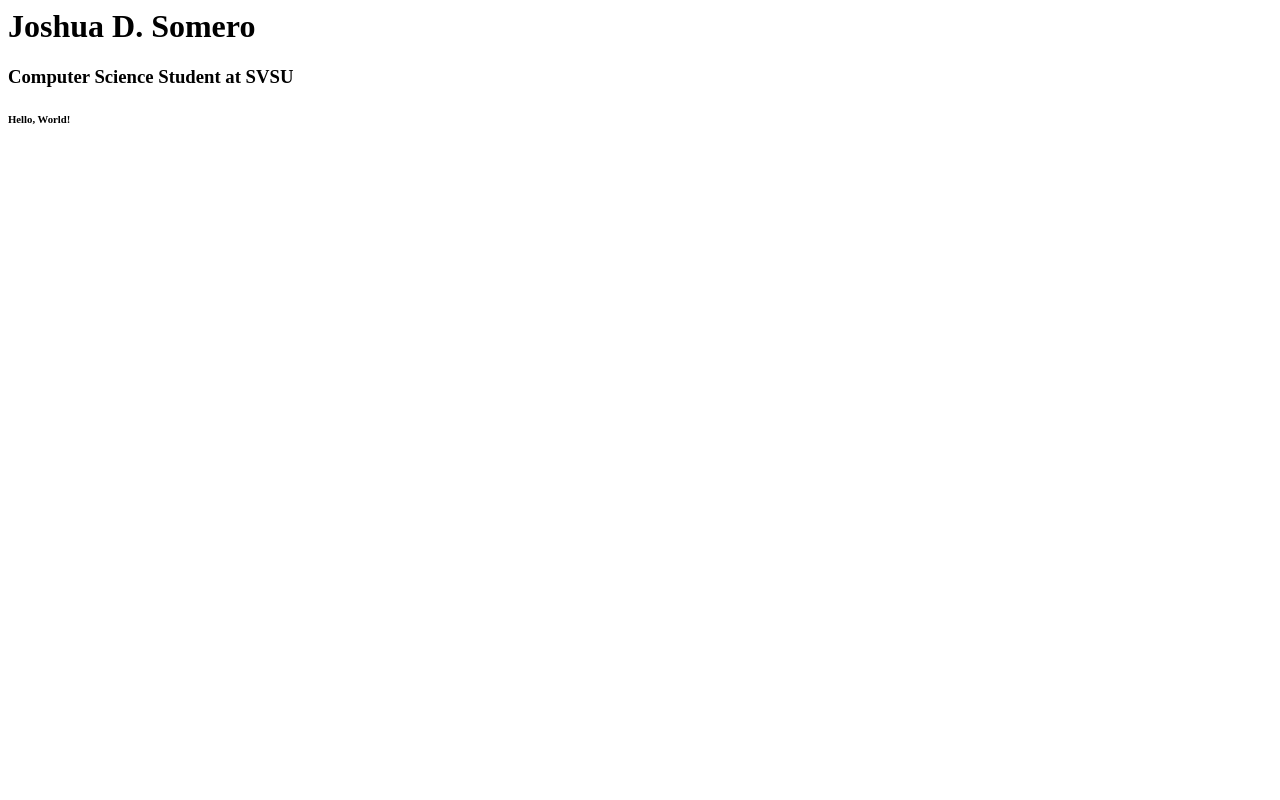
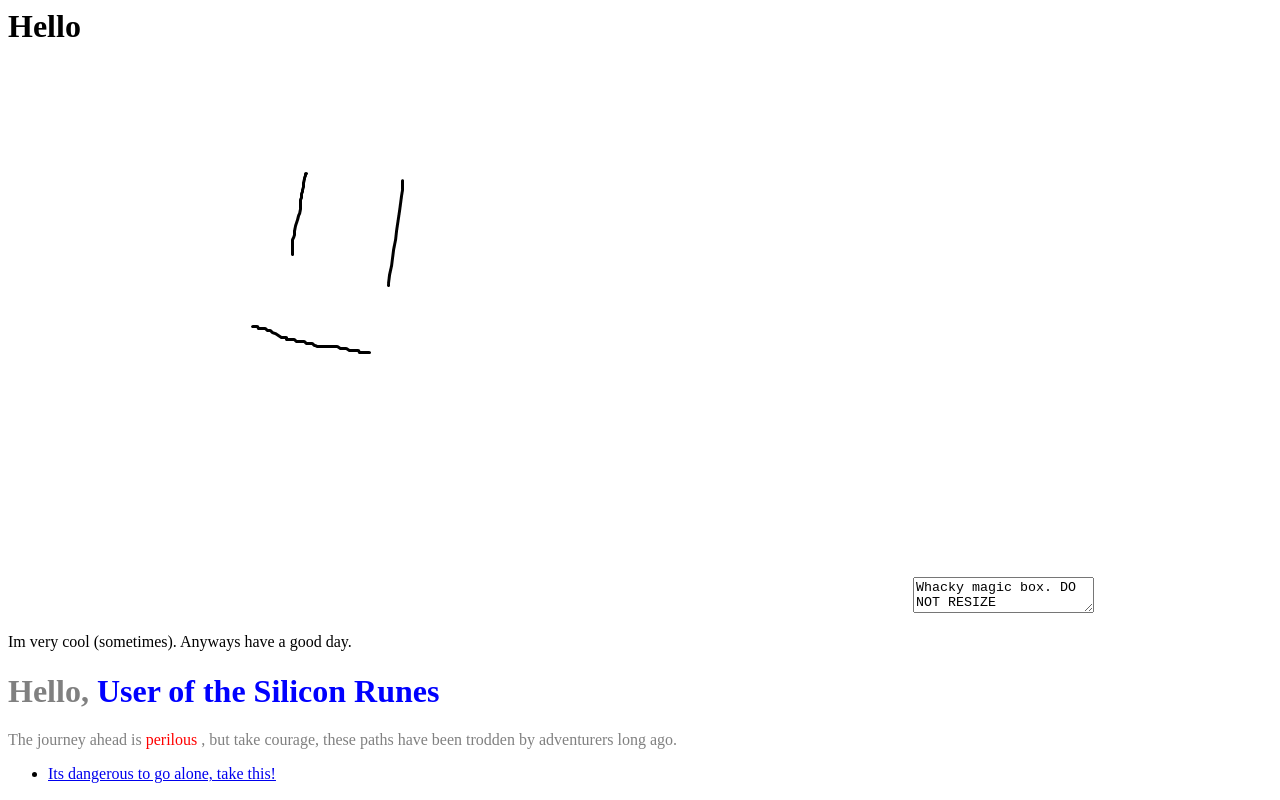
Before and after one commit to SilverOfSilver/SilverOfSilver.github.io, a plain HTML site: page index.html in a window 1280 px wide. Drawn offline with Linux system fonts and the light colour scheme.

Commit message:
Updated website to match school MDrive

```diff
--- a/index.html
+++ b/index.html
@@ -1,8 +1,21 @@
+<title>Joshua D Somero</title>
 <head>
-    <title>Joshua Somero</title>
+
 </head>
-<Body>
-    <H1>Joshua D. Somero</H1>
-    <h3>Computer Science Student at SVSU</h3>
-    <h6>Hello, World!</h6>
-</Body>
+<body>
+    <h1>Hello</h1>
+    <img src="pagefiles/smile.png" alt="Drovahan the devourer, bane of life.">
+    <textarea>Whacky magic box. DO NOT RESIZE</textarea>
+    <p>Im very cool (sometimes). Anyways have a good day.</p>
+
+
+    <div id="main"><div class="inner"><h1 id="text01">
+        <span style="color: grey">Hello,</span>
+        <span style="color: blue">User of the Silicon Runes</span></h1><p id="text02">
+        <span style="color: grey">The journey ahead is</span>
+        <span style="color: red">perilous</span>
+        <span style="color: grey">, but take courage, these paths have been trodden by adventurers long ago.</span>
+    </p><ul id="buttons01" class="buttons"><li>
+        <a href="https://www.youtube.com/watch?v=dQw4w9WgXcQ" class="button n01">Its dangerous to go alone, take this!</a>
+    </li></ul></div></div>
+</body>
```
Also changed, not shown: pagefiles/smile.png (added).
